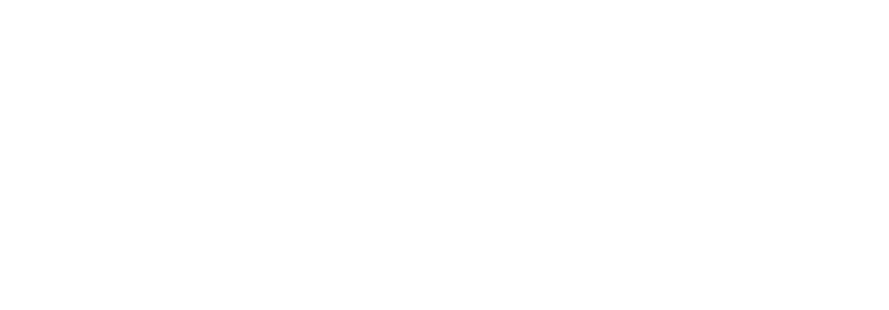
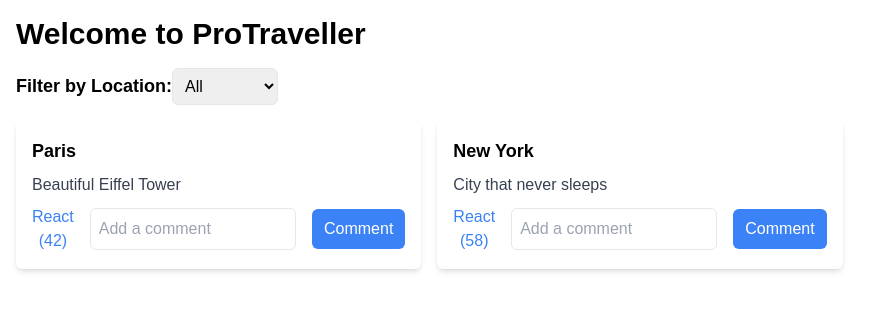
Before and after one commit to Vcky4/ProTraveller, a React (Create React App) app in the folder frontend/protraveller/: page /home in a window 1280 px wide. Before the commit this address had no page. Shown: the top 310 px of the page, without its empty margins (0-889 px from the left). Built offline with nearby package versions, Linux system fonts and the light colour scheme.

Commit message:
progress

```diff
--- a/frontend/protraveller/src/App.js
+++ b/frontend/protraveller/src/App.js
@@ -3,6 +3,7 @@
 import ScrollToTop from './components/ScrollToTop';
 import Login from './pages/Login';
 import SignUp from './pages/SignUp';
+import Home from './pages/Home';
 
 function App() {
   return (
@@ -13,6 +14,7 @@
           <Route path='/' element={<LandingPage />} />
           <Route path='/login' element={<Login />} />
           <Route path="/signup" element={<SignUp />} />
+          <Route path='/home' element={<Home />} />
           {/* <Route path='/terms-and-conditions' element={<TermsAndConditions />} />
         <Route path='/privacy-policy' element={<PrivacyPolicy />} />
         <Route path='/about' element={<About />} />
--- /dev/null
+++ b/frontend/protraveller/src/components/FilterBar.js
@@ -0,0 +1,24 @@
+import React from 'react';
+
+const FilterBar = ({ locationFilter, setLocationFilter }) => {
+    const locations = ['All', 'Paris', 'New York', 'London']; // Define your locations here
+
+    return (
+        <div className="mb-4">
+            <label className="text-lg font-semibold">Filter by Location:</label>
+            <select
+                className="p-2 border rounded-md"
+                value={locationFilter}
+                onChange={(e) => setLocationFilter(e.target.value)}
+            >
+                {locations.map((location) => (
+                    <option key={location} value={location}>
+                        {location}
+                    </option>
+                ))}
+            </select>
+        </div>
+    );
+};
+
+export default FilterBar;
--- a/frontend/protraveller/src/components/LoginPage.js
+++ b/frontend/protraveller/src/components/LoginPage.js
@@ -1,16 +1,18 @@
 import React, { useState } from 'react';
 import home from '../images/home.jpg'
-import { Link } from 'react-router-dom';
+import { Link, useNavigate } from 'react-router-dom';
 import logo from '../images/logo.png'
 
 
 
 const LoginPage = () => {
+    const navigate = useNavigate();
     const [email, setEmail] = useState('');
     const [password, setPassword] = useState('');
 
     const handleLogin = () => {
         // Handle the login logic here, e.g., sending a request to your server
+        navigate('/home'); // Navigate to the home page
 
         // For this example, we'll just log the email and password
         console.log('Email:', email);
--- /dev/null
+++ b/frontend/protraveller/src/components/Post.js
@@ -0,0 +1,45 @@
+import React, { useState } from 'react';
+
+const Post = ({ post }) => {
+  const [reactions, setReactions] = useState(post.reactions);
+  const [comment, setComment] = useState('');
+
+  const handleComment = () => {
+    // Handle adding a comment
+  };
+
+  const handleReact = () => {
+    setReactions(reactions + 1);
+    // Handle recording the user's reaction
+  };
+
+  return (
+    <div className="bg-white rounded-md shadow-md p-4">
+      <h3 className="text-lg font-semibold mb-2">{post.location}</h3>
+      <p className="text-gray-700">{post.content}</p>
+      <div className="mt-2 flex items-center space-x-4">
+        <button
+          className="text-blue-500 hover:underline"
+          onClick={handleReact}
+        >
+          React ({reactions})
+        </button>
+        <input
+          className="border p-2 rounded-md w-full"
+          type="text"
+          placeholder="Add a comment"
+          value={comment}
+          onChange={(e) => setComment(e.target.value)}
+        />
+        <button
+          className="bg-blue-500 text-white px-3 py-2 rounded-md"
+          onClick={handleComment}
+        >
+          Comment
+        </button>
+      </div>
+    </div>
+  );
+};
+
+export default Post;
--- /dev/null
+++ b/frontend/protraveller/src/pages/Home.js
@@ -0,0 +1,29 @@
+import React, { useState } from 'react';
+import Post from '../components/Post';
+import FilterBar from '../components/FilterBar';
+
+const Home = () => {
+  const [posts, setPosts] = useState([
+    { id: 1, location: 'Paris', content: 'Beautiful Eiffel Tower', reactions: 42 },
+    { id: 2, location: 'New York', content: 'City that never sleeps', reactions: 58 },
+    // Add more posts
+  ]);
+
+  const [locationFilter, setLocationFilter] = useState('All');
+
+  const filteredPosts = posts.filter((post) => locationFilter === 'All' || post.location === locationFilter);
+
+  return (
+    <div className="container mx-auto p-4">
+      <h1 className="text-3xl font-bold mb-4">Welcome to ProTraveller</h1>
+      <FilterBar locationFilter={locationFilter} setLocationFilter={setLocationFilter} />
+      <div className="grid grid-cols-1 md:grid-cols-2 lg:grid-cols-3 gap-4">
+        {filteredPosts.map((post) => (
+          <Post key={post.id} post={post} />
+        ))}
+      </div>
+    </div>
+  );
+};
+
+export default Home;
```
